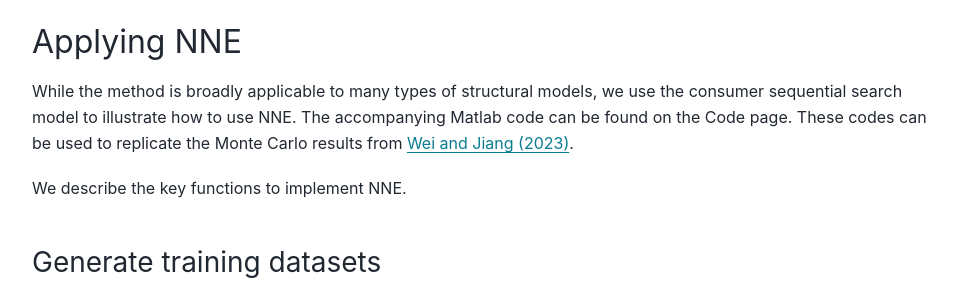
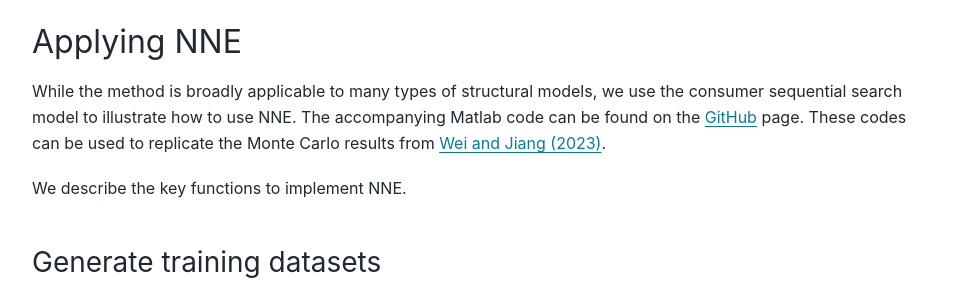
Before and after one commit to nnehome/nnehome.github.io, a Sphinx documentation site: the page built from docs/source/index.rst, in a window 1280 px wide. Shown: the part 1371-1667 px from the top of the page, without its empty margins (176-1135 px from the left). Built offline with Sphinx 7.4.7 and the PyData theme 0.15.4, drawn with Linux system fonts in a browser that asks for light colours.

Commit message:
add github link to matlab code

```diff
--- a/docs/source/home/home.rst
+++ b/docs/source/home/home.rst
@@ -76,7 +76,7 @@ Applying NNE
 ---------------
 
 While the method is broadly applicable to many types of structural models, we use the consumer sequential search model to illustrate
-how to use NNE. The accompanying Matlab code can be found on the Code page. These codes can be used to replicate the Monte Carlo results
+how to use NNE. The accompanying Matlab code can be found on the `GitHub <https://github.com/nnehome/nne-matlab>`_ page. These codes can be used to replicate the Monte Carlo results
 from `Wei and Jiang (2023) <https://papers.ssrn.com/sol3/papers.cfm?abstract_id=3496098#>`_.
 
 We describe the key functions to implement NNE.
--- a/docs/source/index.rst
+++ b/docs/source/index.rst
@@ -87,7 +87,7 @@ Applying NNE
 ---------------
 
 While the method is broadly applicable to many types of structural models, we use the consumer sequential search model to illustrate
-how to use NNE. The accompanying Matlab code can be found on the Code page. These codes can be used to replicate the Monte Carlo results
+how to use NNE. The accompanying Matlab code can be found on the `GitHub <https://github.com/nnehome/nne-matlab>`_ page. These codes can be used to replicate the Monte Carlo results
 from `Wei and Jiang (2023) <https://papers.ssrn.com/sol3/papers.cfm?abstract_id=3496098#>`_.
 
 We describe the key functions to implement NNE.
```
